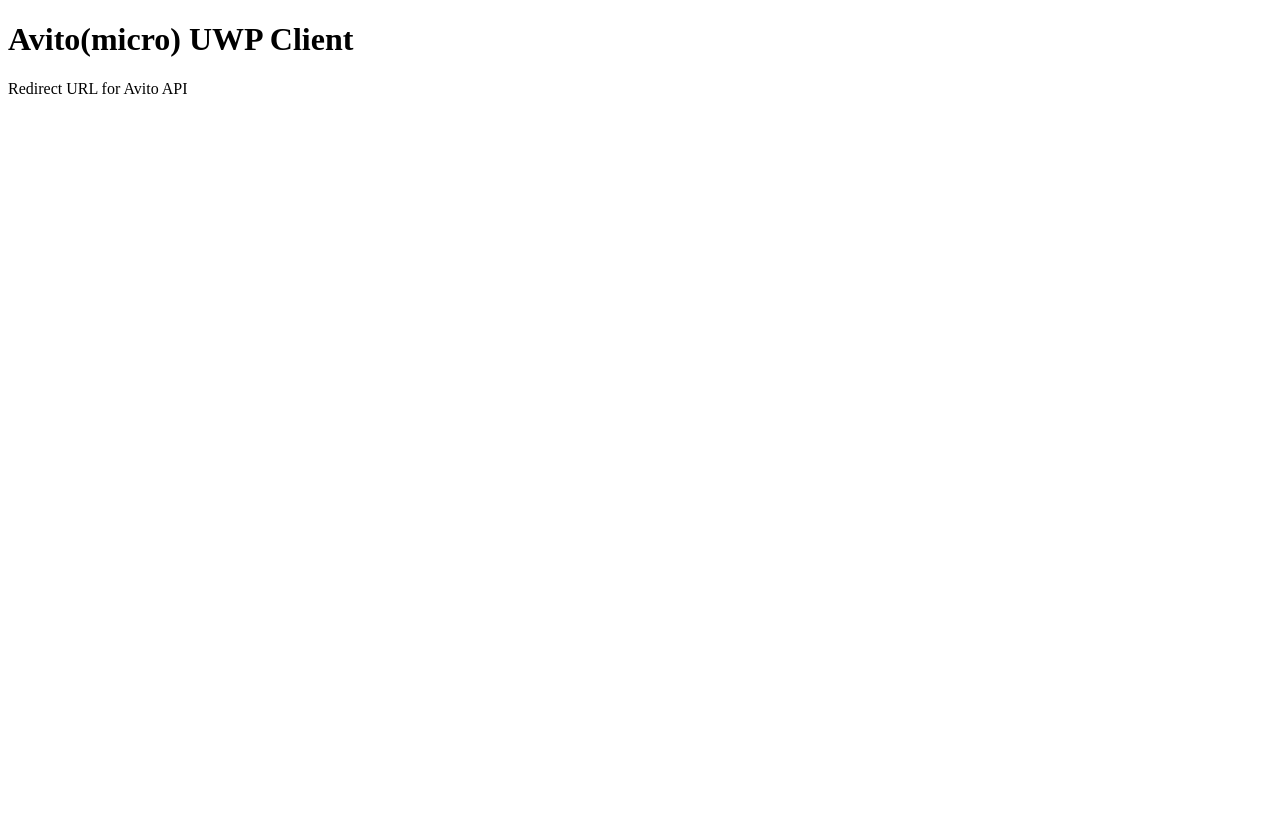
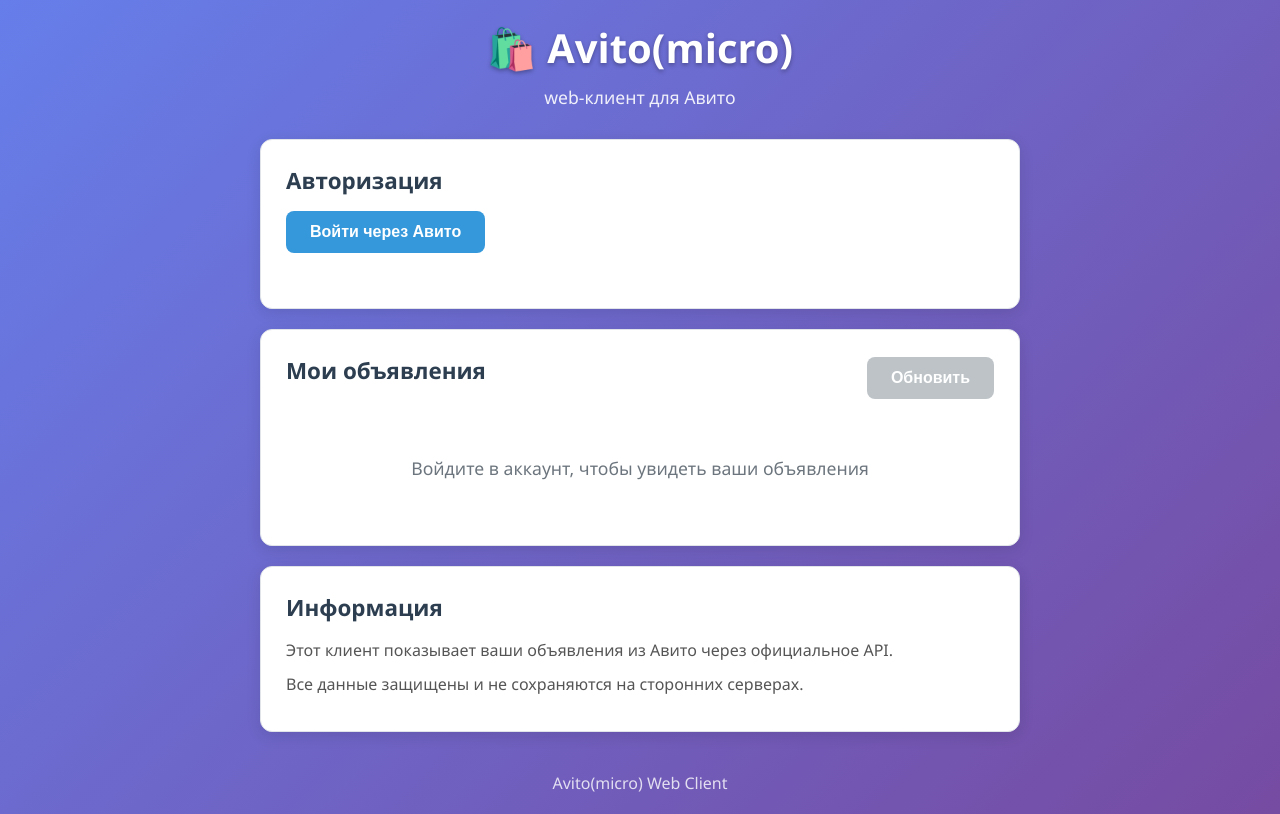
Before and after one commit to AqimKND/Avito-micro-UWP-Client, a plain HTML site: page index.html in a window 1280 px wide. Drawn offline with Linux system fonts and the light colour scheme.

Commit message:
Update index.html

```diff
--- a/index.html
+++ b/index.html
@@ -1,10 +1,57 @@
 <!DOCTYPE html>
-<html>
+<html lang="ru">
 <head>
-    <title>Avito OAuth Redirect</title>
+    <meta charset="UTF-8">
+    <meta name="viewport" content="width=device-width, initial-scale=1.0">
+    <title>Avito(micro) - Web Client</title>
+    <link rel="stylesheet" href="style.css">
 </head>
 <body>
-    <h1>Avito(micro) UWP Client</h1>
-    <p>Redirect URL for Avito API</p>
+    <div class="container">
+        <header class="header">
+            <div class="header-content">
+                <h1>🛍️ Avito(micro)</h1>
+                <p>web-клиент для Авито</p>
+            </div>
+        </header>
+
+        <main class="main">
+            <section class="card">
+                <h2>Авторизация</h2>
+                <button id="loginBtn" class="btn btn-primary">
+                    Войти через Авито
+                </button>
+                <div id="authStatus" class="status-text"></div>
+            </section>
+
+            <section class="card">
+                <div class="card-header">
+                    <h2>Мои объявления</h2>
+                    <button id="refreshBtn" class="btn btn-secondary" disabled>
+                        Обновить
+                    </button>
+                </div>
+                <div id="adsList" class="ads-list">
+                    <div class="empty-state">
+                        <p>Войдите в аккаунт, чтобы увидеть ваши объявления</p>
+                    </div>
+                </div>
+            </section>
+
+            <section class="card">
+                <h2>Информация</h2>
+                <div class="info-text">
+                    <p>Этот клиент показывает ваши объявления из Авито через официальное API.</p>
+                    <p>Все данные защищены и не сохраняются на сторонних серверах.</p>
+                </div>
+            </section>
+        </main>
+
+        <footer class="footer">
+            <p>Avito(micro) Web Client</p>
+        </footer>
+    </div>
+
+    <script src="app.js"></script>
 </body>
 </html>
```
